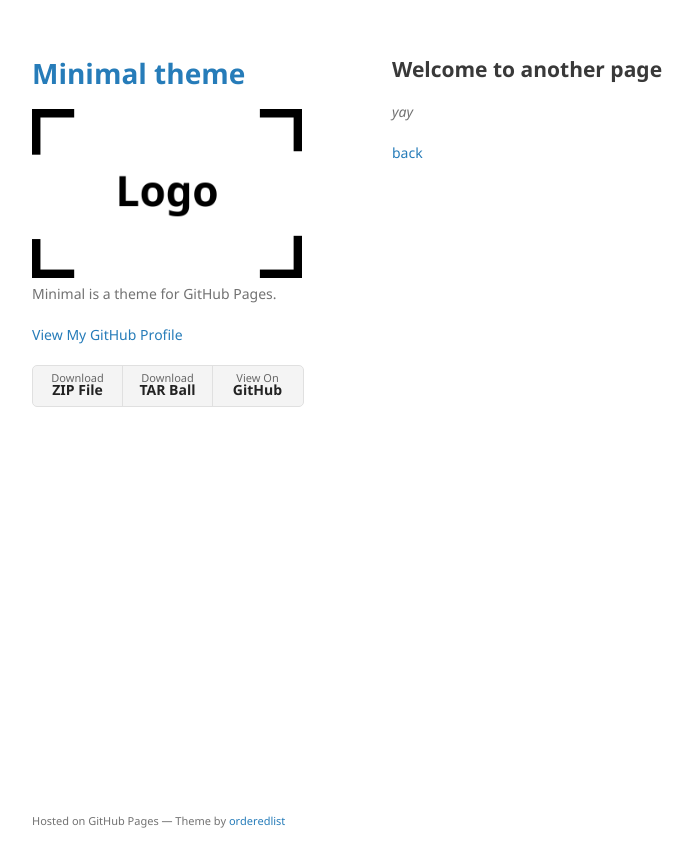
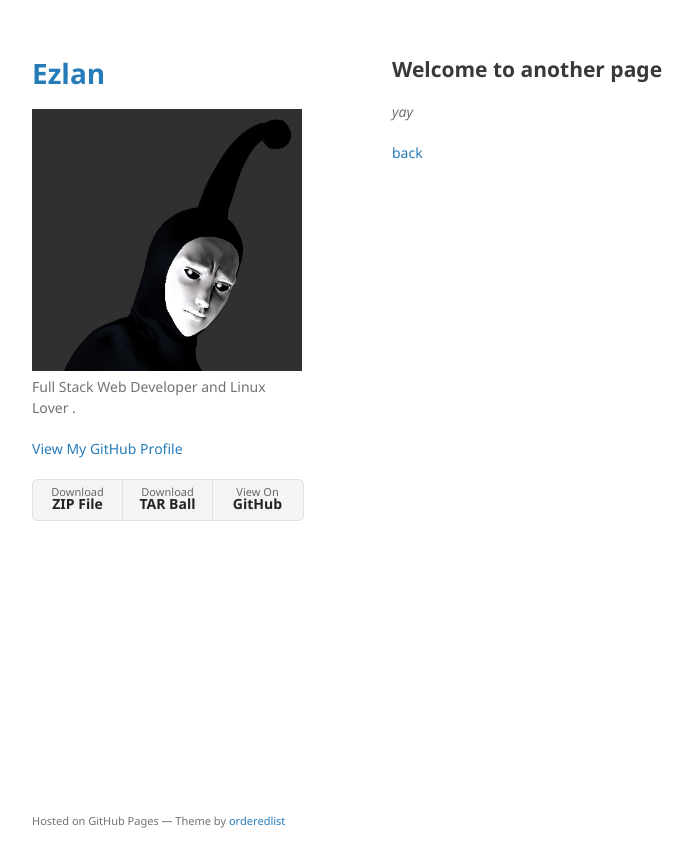
Before and after one commit to Ezlan97/Ezlan97.github.io, a Jekyll site: the page built from another-page.md, in a window 1280 px wide. Shown: the top 867 px of the page, without its empty margins (178-871 px from the left). Built offline with Jekyll 4.4.1, drawn with Linux system fonts in a browser that asks for light colours; our own code applies the rules of GitHub Pages for plain Markdown files.

Commit message:
Feat | title

```diff
--- a/_config.yml
+++ b/_config.yml
@@ -1,6 +1,6 @@
-title: Minimal theme
-logo: /assets/img/logo.png
-description: Minimal is a theme for GitHub Pages.
+title: Ezlan
+logo: /assets/img/haha.jpg
+description: Full Stack Web Developer and Linux Lover .
 show_downloads: true
 google_analytics:
 theme: jekyll-theme-minimal
```
Also changed, not shown: assets/img/haha.jpg (added).
